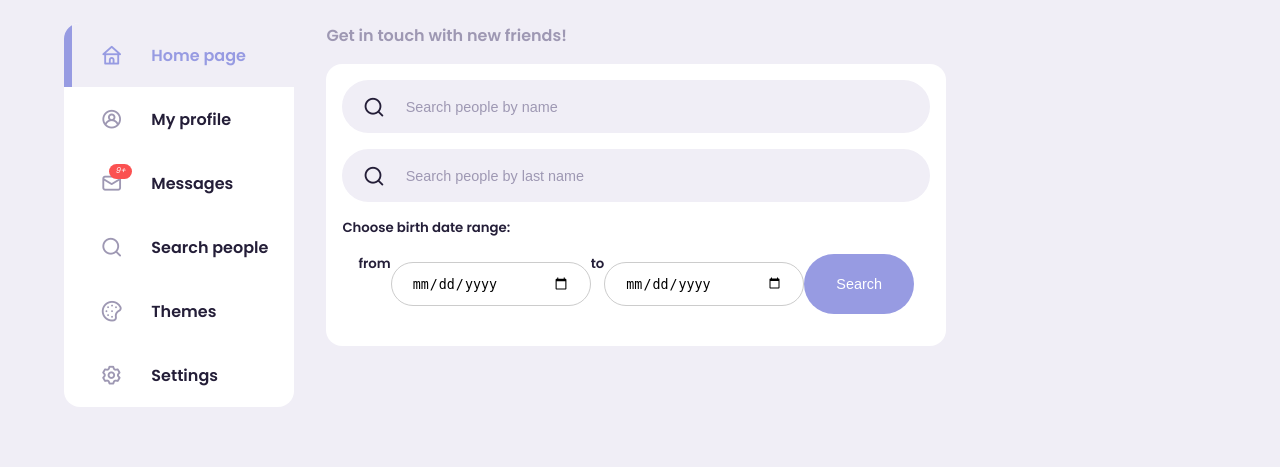
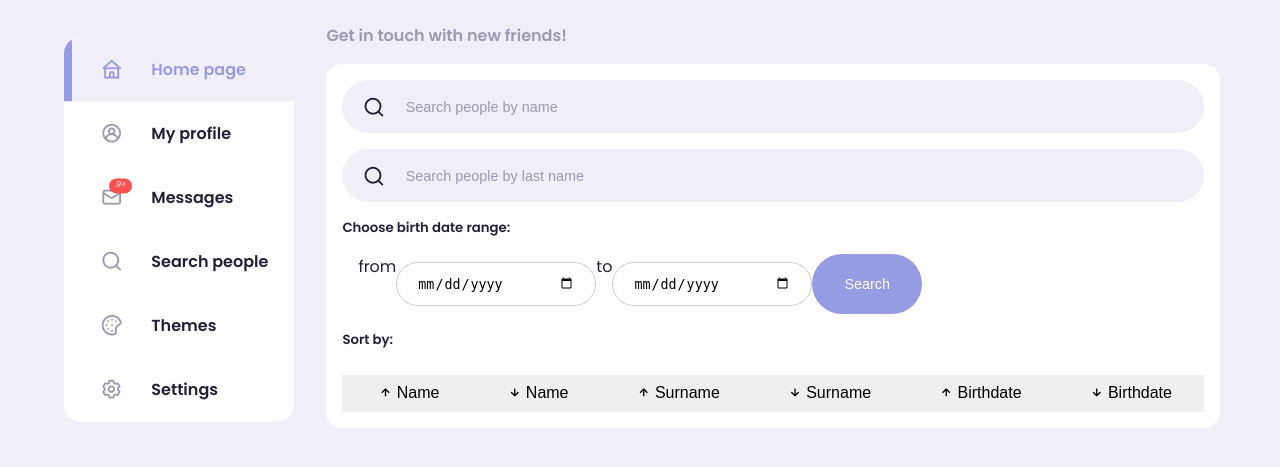
Before and after one commit to mmmajder/Web-project, a web app: page /search.html in a window 1280 px wide. Shown: the part 65-532 px from the top of the page. Run offline with its HTML, style and script files only (its server is not run), Linux system fonts and the light colour scheme; data that the repository does not hold is empty.

Commit message:
added sort buttons

```diff
--- a/WebProject/WebContent/css/style.css
+++ b/WebProject/WebContent/css/style.css
@@ -184,6 +184,7 @@
 img {
     display: block;
     width: 100%;
+    object-fit: cover;
 }
 
 .logo {
@@ -601,6 +602,32 @@
     gap: 1rem;
     margin-bottom: 1rem;
     align-items: start;
+}
+
+.middle .date-of-birth-search,
+.middle .sorting {
+	display: inline-flex;
+	text-align: center;
+	width: 100%;
+}
+
+.middle .sorting button {
+    padding: var(--btn-padding);
+    display: inline-flex;
+    float: right;
+    font-weight: 500;
+    cursor: pointer;
+    font-size: 1rem;
+    text-align: center;
+}
+
+.middle .sorting button:hover {
+	background: var(--color-primary);
+    color: white;
+}
+
+.middle .sorting i {
+	font-size: 1rem;
 }
 
 .right .message .profile-picture {
--- a/WebProject/WebContent/js/search.js
+++ b/WebProject/WebContent/js/search.js
@@ -24,10 +24,34 @@
     });
 })
 
+$("#sort-name-asc").click(function() {
+	$('#users').find('.person').sort(function (a, b) {
+		   return $(a).attr('data-name') - $(b).attr('data-name');
+		}).appendTo('#users');
+})
+
+// navbar icons
+function goToMyProfile() {
+	window.location.href = "profile.html";
+}
+
+function goToSearch() {
+	window.location.href = "search.html";
+}
+
+function goToMessages() {
+	window.location.href = "messages.html";
+}
+
+function logOut() {
+	window.location.href = "index.html";
+}
+
 function fillData(x) {
 	$("#users").empty();
 	for(var user of x) {
-		$("#users").append('<div class="person"><div class="profile-picture"><img src="images/userPictures/' + user.id + '/' + user.profilePicture + '">'
-				+ '</div><div class="person-body"><h5>' + user.name + ' ' + user.surname + '</h5><p class="text-muted">8 mutual friends</p></div></div>');
+		$("#users").append('<div class="person" data-name="$' + user.name + '" data-surname="$' + user.surname + '" data-date="' +
+				user.dateOfBirth + '"<div class="profile-picture"><img src="images/userPictures/' + user.id + '/' + user.profilePicture + '">'
+				+ '</div><div class="person-body"><h5>' + user.name + ' ' + user.surname + '</h5><p class="text-muted">' + user.dateOfBirth + '</p></div></div>');
 	}
 }
--- a/WebProject/WebContent/search.html
+++ b/WebProject/WebContent/search.html
@@ -74,16 +74,24 @@
                     </div>
                     <h5>Choose birth date range:</h5>
                     <div class="date-of-birth-search">
-                        <h5> from </h5>
+                        <p> from </p>
                         <input type="date" id="start-date">
-                        <h5> to </h5>
+                        <p> to </p>
                         <input type="date" id="end-date">
                         <button id="search-btn" class="btn btn-primary">Search</button>
+                    </div>
+                    <h5>Sort by:</h5><br>
+                    <div class="sorting">
+                        <button id="sort-name-asc"><i class="uil uil-arrow-up"></i> Name</button>
+                        <button id="sort-name-dsc"><i class="uil uil-arrow-down"></i> Name</button>
+                        <button id="sort-surname-asc"><i class="uil uil-arrow-up"></i> Surname</button>
+                        <button id="sort-surname-dsc"><i class="uil uil-arrow-down"></i> Surname</button>
+                        <button id="sort-birth-asc"><i class="uil uil-arrow-up"></i> Birthdate</button>
+                        <button id="sort-birth-dsc"><i class="uil uil-arrow-down"></i> Birthdate</button>
                     </div>
                     <div id="users">
                     </div>
                 </div>
-
             </div>
         </div>
     </main>
--- a/WebProject/src/dao/post/PostDAO.java
+++ b/WebProject/src/dao/post/PostDAO.java
@@ -174,7 +174,6 @@
 	}
 
 	public void addNewPost(User u, Post p) {
-		u.addPost(p.getId());
 		this.add(p);
 	}
 
--- a/WebProject/src/services/feed/FeedService.java
+++ b/WebProject/src/services/feed/FeedService.java
@@ -74,7 +74,7 @@
 		Post newPost = new Post(postDAO.generateId(), currentlyLogged.getId(), postData.getPictureLocation(),
 				postData.getDescription(), LocalDateTime.now(), new ArrayList<String>(), false, postData.getPicture().equals("true"));
 		postDAO.addNewPost(currentlyLogged, newPost);
-		userDAO.writeFile();
+		userDAO.addNewPost(currentlyLogged, newPost);
 		return newPost;
 	}
 }
--- a/WebProject/src/services/search/SearchService.java
+++ b/WebProject/src/services/search/SearchService.java
@@ -34,7 +34,6 @@
 	@Produces(MediaType.APPLICATION_JSON)
 	@Consumes(MediaType.APPLICATION_JSON)
 	public ArrayList<UserSearchData> searchUsers(@Context HttpServletRequest request, SearchData data) {
-		System.out.println(data.toString());
 		UserDAO dao = (UserDAO) ctx.getAttribute("userDAO");
 		return dao.searchUsers(data, (User) request.getSession().getAttribute("logged"));
 	}
```
Also changed, not shown: WebProject/WebContent/js/profile.js (+7 -2 lines), WebProject/src/dao/person/UserDAO.java (+12 -1 lines), WebProject/src/services/search/UserSearchData.java (+16 -4 lines), 3 other files.
